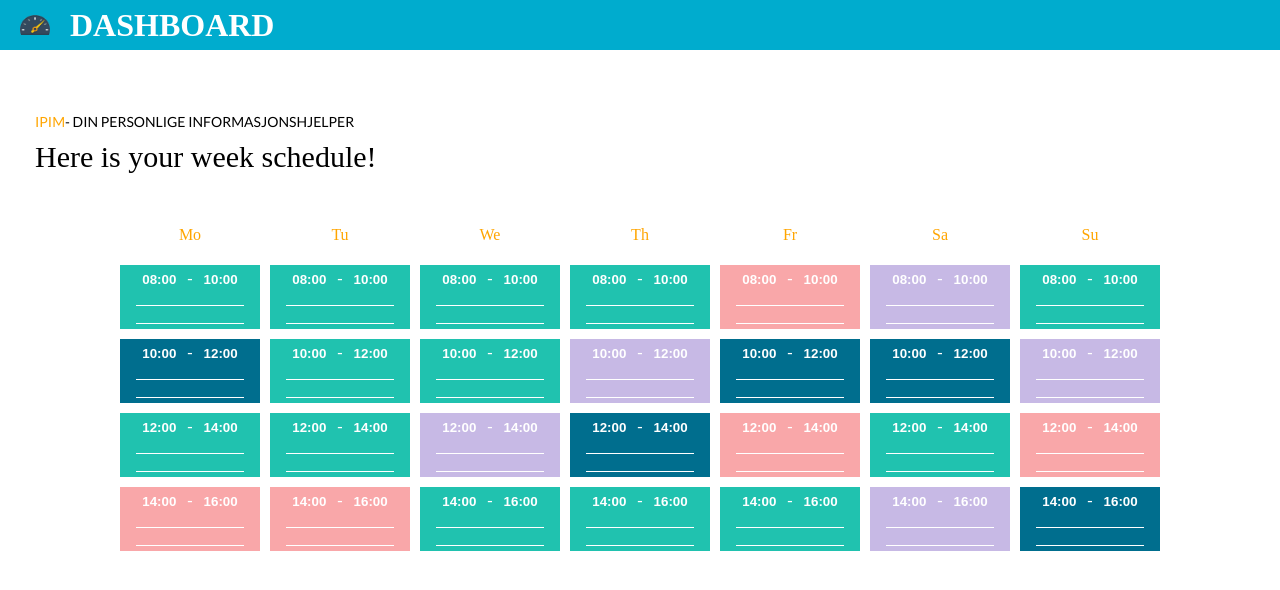
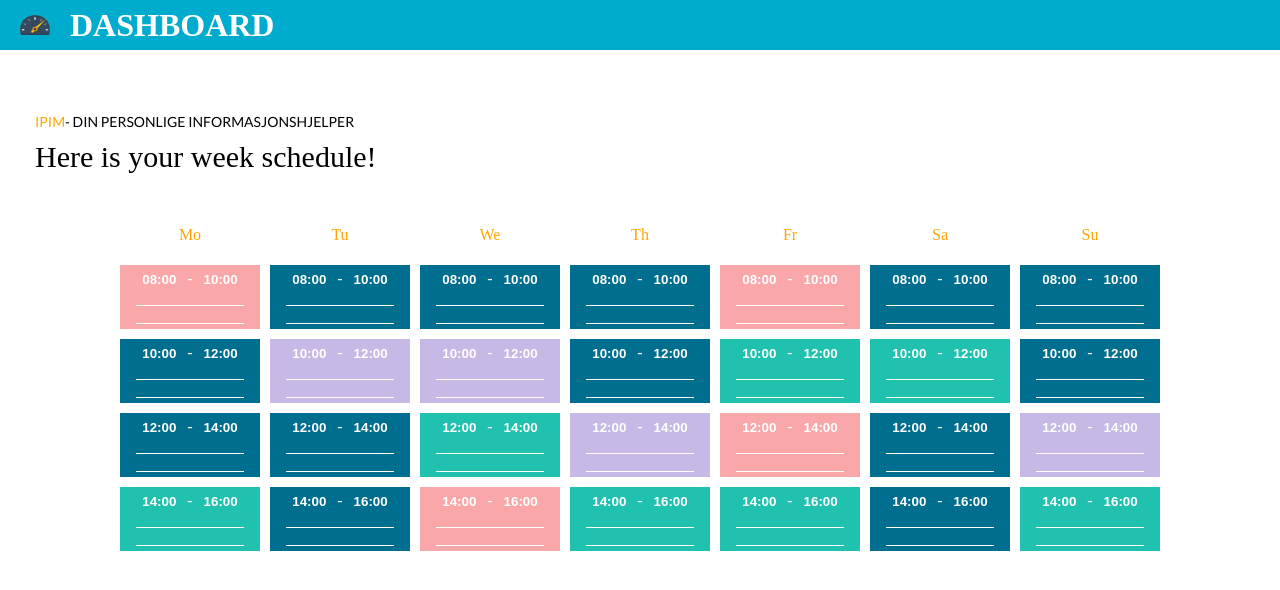
Before and after one commit to mayhelenrs/it2810-webutvikling-h17-prosjekt-3-group-50, a React (Create React App) app: page /calendar in a window 1280 px wide. Shown: the top 590 px of the page. Built offline with nearby package versions, Linux system fonts and the light colour scheme; a web font is replaced by a local one.

Commit message:
updated to use local storage to remember colors

```diff
--- a/src/components/Calendar/Day.jsx
+++ b/src/components/Calendar/Day.jsx
@@ -5,12 +5,13 @@ export class Day extends React.Component {
 
     constructor(props) {
         super(props);
+
     }
     render() {
         return(
             <div className={"day"}>
                 <p className={"day-text"}>{this.props.day}</p>
-                <SlotGrid/>
+                <SlotGrid day={this.props.day}/>
             </div>
         )
     }
--- a/src/components/Calendar/Slot.jsx
+++ b/src/components/Calendar/Slot.jsx
@@ -5,16 +5,22 @@ export class Slot extends React.Component {
     constructor(props) {
         super(props);
 
+        console.log(this.props.id);
+        let color= this.props.color;
+        //localStorage.removeItem(this.props.day + this.props.id);
+        this.state = {
+            color: color,
+            interval: this.props.interval
+        }
     }
-
 
     render() {
         return (
-            <div className={"slot"} style={{backgroundColor: '' + this.props.color}} >
+            <div className={"slot"} style={{backgroundColor: '' + this.state.color}} >
                 <div>
-                    <input className={"slot-interval slot-interval-start"} defaultValue={this.props.interval[0]}/>
+                    <input className={"slot-interval slot-interval-start"} defaultValue={this.state.interval[0]}/>
                     -
-                    <input className={"slot-interval slot-interval-end"} defaultValue={this.props.interval[1]} />
+                    <input className={"slot-interval slot-interval-end"} defaultValue={this.state.interval[1]} />
                 </div>
                 {
                     <Event/>
@@ -22,4 +28,12 @@ export class Slot extends React.Component {
             </div>
         )
     }
+
+    componentDidMount() {
+        let color = this.state.color;
+        if(typeof(Storage) !== "undefined") {
+            localStorage.setItem(this.props.day + this.props.id, color);
+        }
+    }
+
 }
--- a/src/components/Calendar/SlotGrid.jsx
+++ b/src/components/Calendar/SlotGrid.jsx
@@ -6,6 +6,7 @@ export class SlotGrid extends React.Component {
     constructor(props) {
         super(props);
 
+        this.i = -1;
 
         const hours = [
             ["08:00", "10:00"], ["10:00", "12:00"], ["12:00", "14:00"], ["14:00", "16:00"]
@@ -25,17 +26,24 @@ export class SlotGrid extends React.Component {
         return (
             <div className={"slotgrid"}>
                 {
-                    this.state.hours.map((interval) =>
-                        <Slot interval={interval} color={this.nextColor()}/>
-                    )
+                    this.state.hours.map((interval) => this.generateNewSlot(interval))
                 }
             </div>
         );
     }
 
+
+    generateNewSlot(interval) {
+        this.i++;
+        return <Slot day={this.props.day} id={this.i} interval={interval} color={this.nextColor()}/>
+    }
+
     nextColor() {
-        let i = Math.round(Math.random() * 3);
-        console.log(i);
-        return this.state.backgroundColors[i];
+        if(localStorage.getItem(this.props.day + this.i)) {
+            return localStorage.getItem(this.props.day + this.i);
+        } else {
+            let j = Math.round(Math.random() * 3);
+            return this.state.backgroundColors[j];
+        }
     }
 }
--- a/src/components/ToDo.jsx
+++ b/src/components/ToDo.jsx
@@ -6,12 +6,12 @@ export class ToDo extends React.Component {
     constructor(props) {
         super(props);
         let todos = [];
-        if(localStorage.getItem("ToDo") != null) {
+        if(localStorage.getItem("ToDo") !== null) {
             todos = localStorage.getItem("ToDo").split(",");
         }
         this.state = {
             value: '',
-            data: todos,
+            data: todos
         };
         this.handleChange = this.handleChange.bind(this);
         this.handleSubmit = this.handleSubmit.bind(this);
```
